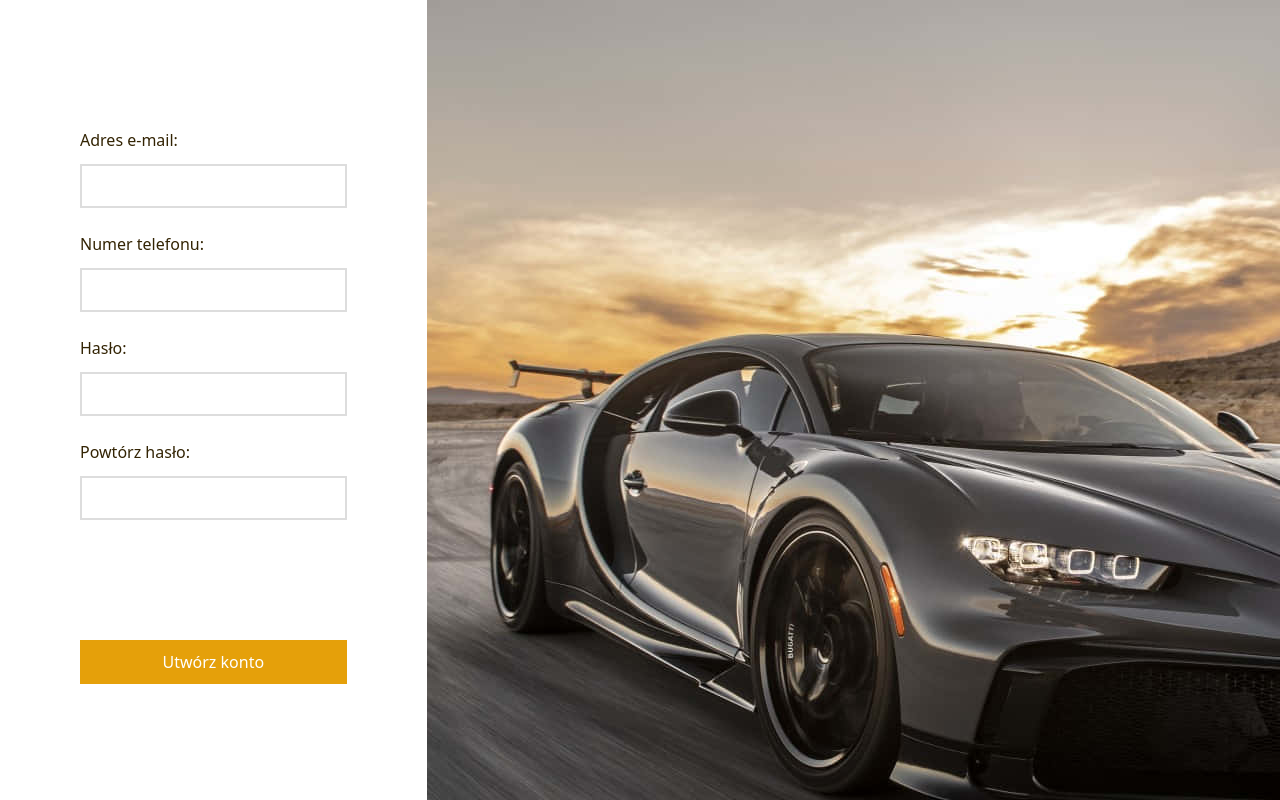
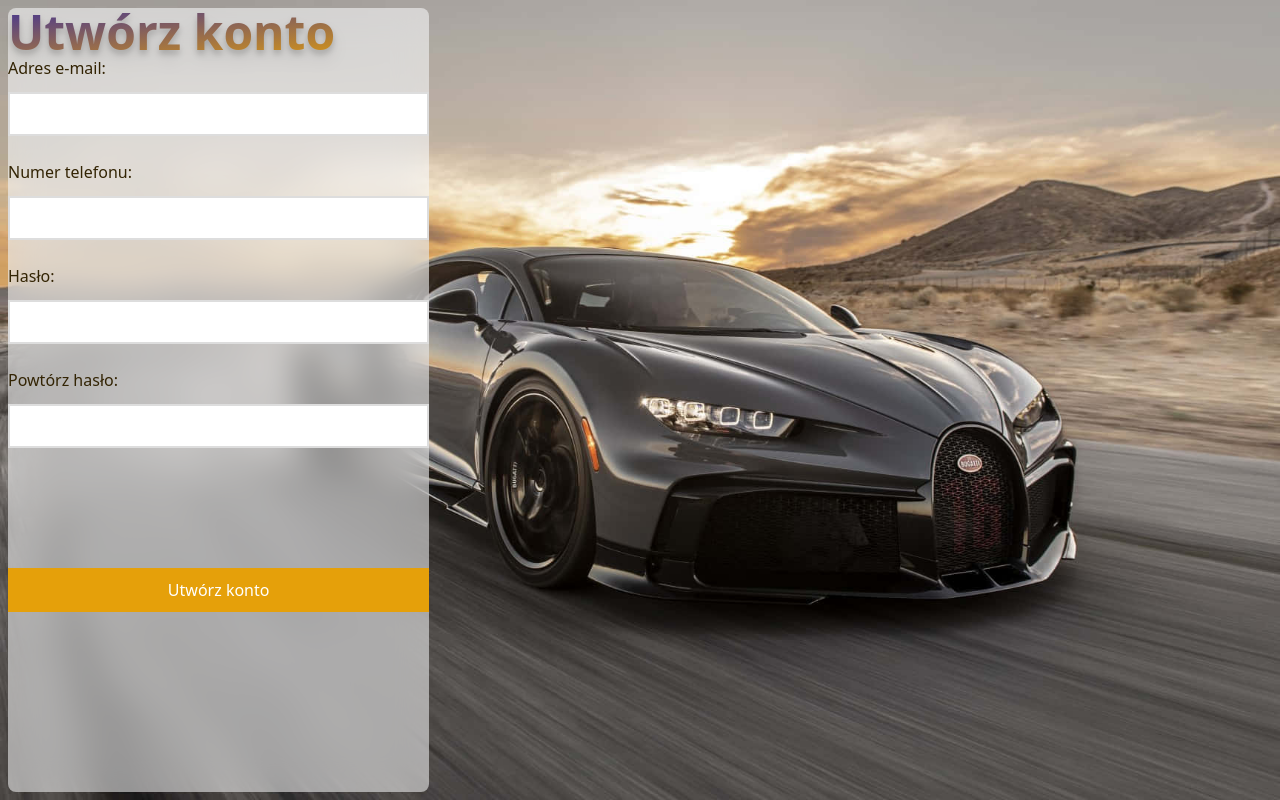
Before and after one commit to MatiHalek/OTOSZROTO, a Nuxt app: page /rejestracja in a window 1280 px wide. Built offline with nearby package versions, Linux system fonts and the light colour scheme.

Commit message:
Add page title, fix background image aspect ratio

```diff
--- /dev/null
+++ b/components/Headers/PageTitle.vue
@@ -0,0 +1,9 @@
+<template>
+    <h1 class="text-5xl drop-shadow-lg font-bold bg-clip-text text-transparent bg-gradient-to-br from-[#463691] to-[#E5A00A]">
+        <slot/>
+    </h1>
+</template>
+
+<script setup>
+
+</script>
--- a/components/UI/AppForm.vue
+++ b/components/UI/AppForm.vue
@@ -1,5 +1,5 @@
 <template>
-    <form class="w-1/3 bg-[#FFF] h-screen px-20 pt-32">
+    <form class="w-1/3 bg-[#FFF8] h-full rounded-lg backdrop-saturate-50 backdrop-blur-lg">
         <slot />
     </form>
 </template>
--- a/layouts/clear.vue
+++ b/layouts/clear.vue
@@ -1,5 +1,5 @@
 <template>
-    <main class="bg-registration-background w-full h-screen">
+    <main class="bg-registration-background bg-no-repeat bg-cover bg-center w-full h-screen p-2">
         <slot />
     </main>
 </template>
--- a/pages/rejestracja/index.vue
+++ b/pages/rejestracja/index.vue
@@ -1,5 +1,8 @@
 <template>
     <AppForm>
+        <PageTitle >
+            Utwórz konto
+        </PageTitle>
         <VerticalGroup class="gap-y-6">
             <VerticalGroup>
                 <InputLabel>Adres e-mail:</InputLabel>
--- a/tailwind.config.js
+++ b/tailwind.config.js
@@ -5,6 +5,11 @@ export default {
     extend: {
       backgroundImage: {
         'registration-background': "url('/img/background.jpg')",
+      },
+      dropShadow: {
+        'lg': ['0 10px 8px rgb(0 0 0 / 0.08)',
+          '0 4px 3px rgb(0 0 0 / 0.2)'
+        ],
       }
     },
   },
```
